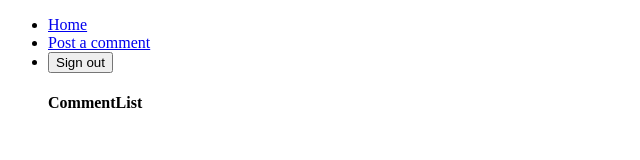
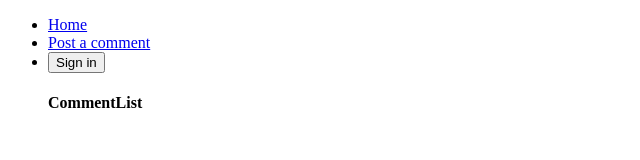
Before and after one commit to lord-of-yoghurt/advanced-react-redux-practice, a React (Create React App) app in the folder testing/: page / in a window 1280 px wide. Shown: the top 160 px of the page, without its empty margins (0-640 px from the left). Built offline with nearby package versions, Linux system fonts and the light colour scheme.

Commit message:
hook up the sign in/out button to redux action

```diff
--- a/testing/src/components/App.js
+++ b/testing/src/components/App.js
@@ -4,13 +4,22 @@ import { connect } from 'react-redux';
 
 import CommentList from './CommentList';
 import CommentBox from './CommentBox';
+import * as actions from '../actions';
 
 class App extends Component {
   renderButton() {
     if (this.props.auth) {
-      return <button>Sign out</button>
+      return (
+        <button onClick={() => this.props.changeAuth(false)}>
+          Sign out
+        </button>
+      );
     } else {
-      return <button>Sign out</button>
+      return (
+        <button onClick={() => this.props.changeAuth(true)}>
+          Sign in
+        </button>
+      );
     }
   }
 
@@ -45,4 +54,4 @@ const mapStateToProps = (state) => {
   return { auth: state.auth };
 };
 
-export default connect(mapStateToProps)(App);
+export default connect(mapStateToProps, actions)(App);
```
